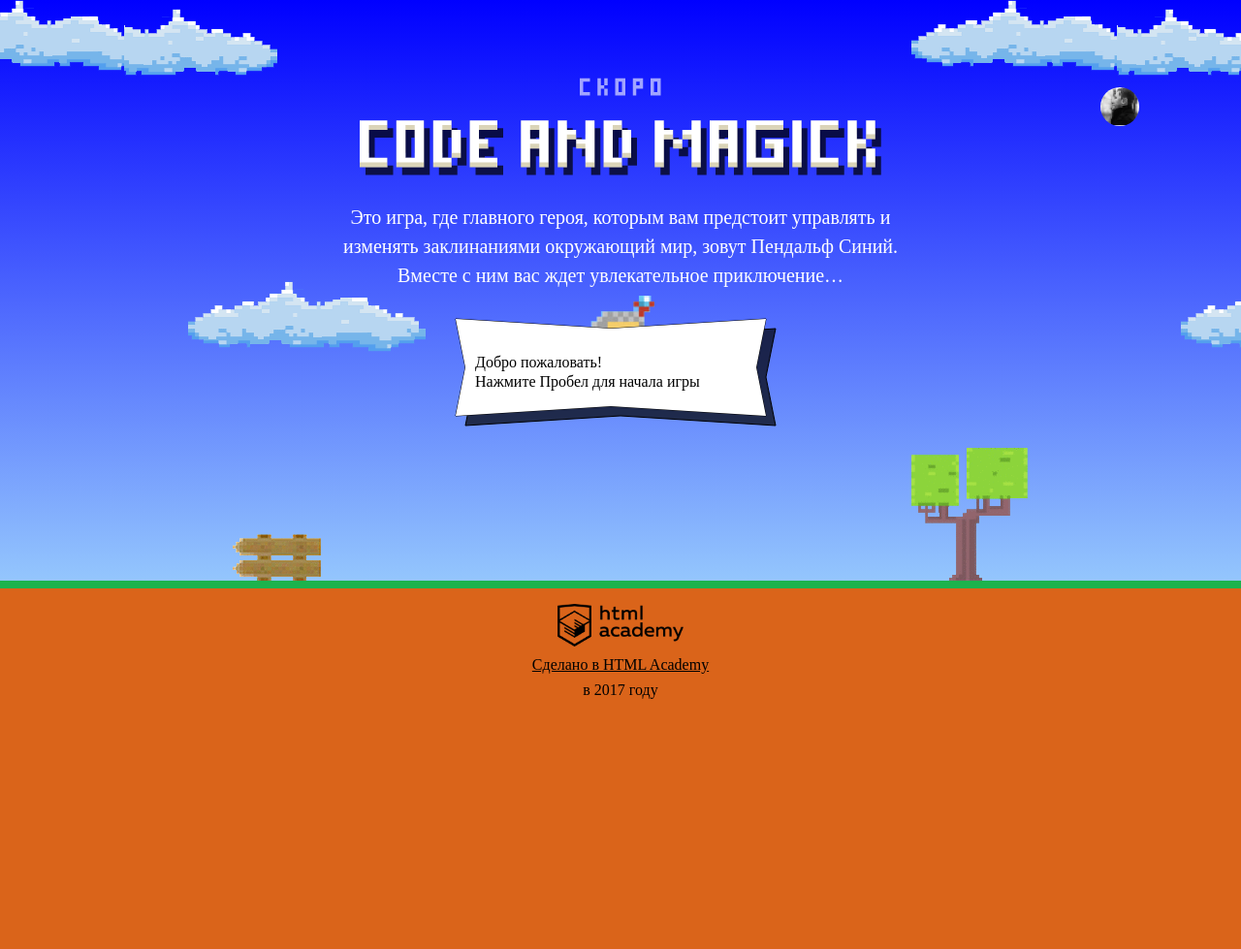
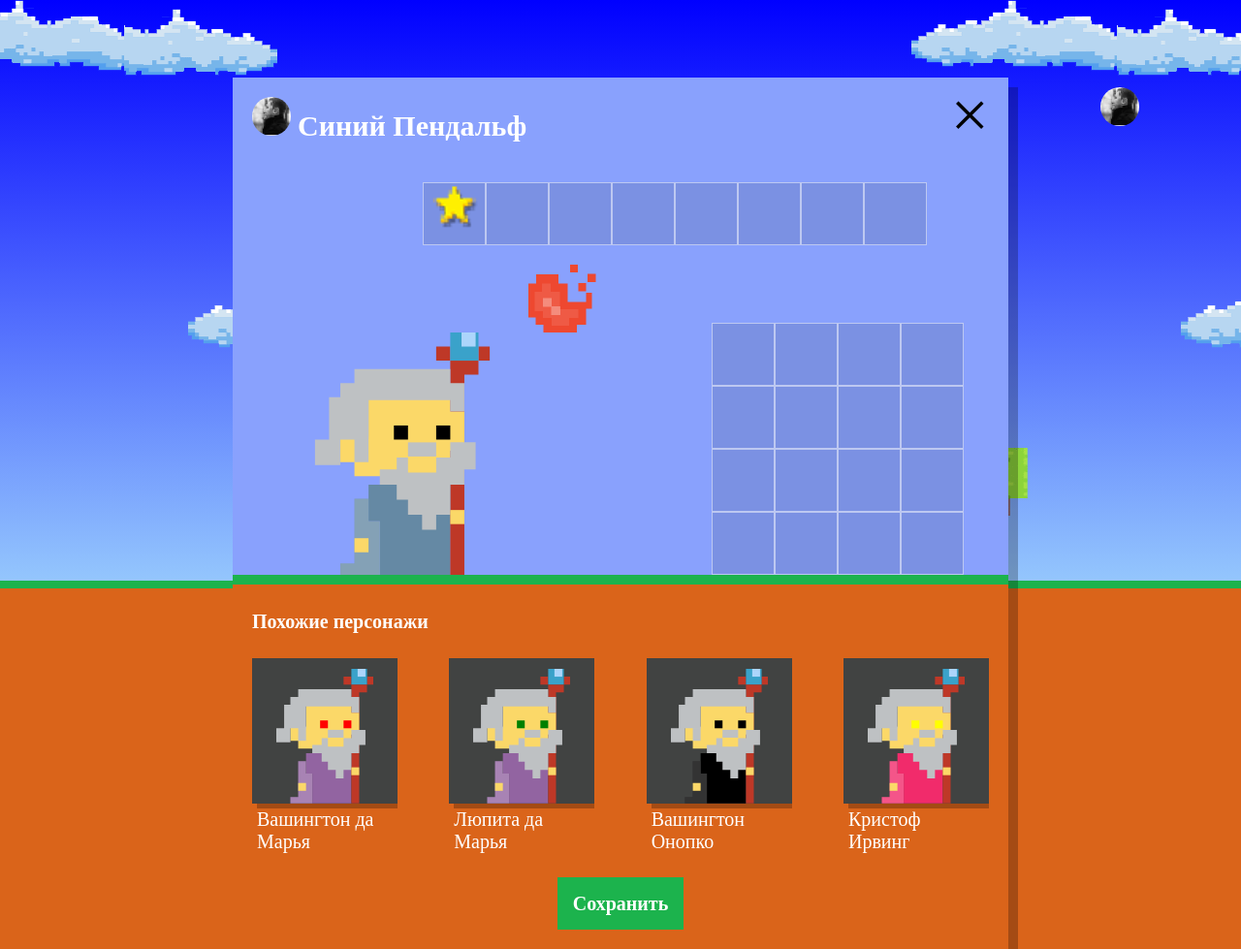
Before and after one commit to VanyaJedi/1124789-code-and-magick-19, a website: page index.html in a window 1280 px wide. Shown: the whole page at 97% size. Before the commit the page ends 800 px from the top, so only its background shows below. Drawn offline with Linux system fonts and the light colour scheme; a web font is replaced by a local one.

Commit message:
Добавляет блок с магами

```diff
--- a/index.html
+++ b/index.html
@@ -203,6 +203,7 @@
     return height/3 - getWizardHeight();
   }
 </script>
+<script src="js/setup.js"></script>
 <script src="js/stat.js"></script>
 <script src="js/game.js"></script>
 
--- /dev/null
+++ b/js/setup.js
@@ -0,0 +1,50 @@
+'use strict';
+
+var COUNT_WIZARD = 4;
+var names = ['Иван', 'Хуан Себастьян', 'Мария', 'Кристоф', 'Виктор', 'Юлия', 'Люпита', 'Вашингтон'];
+var surnames = ['да Марья', 'Верон', 'Мирабелла', 'Вальц', 'Онопко', 'Топольницкая', 'Нионго', 'Ирвинг'];
+var coatColors = ['rgb(101, 137, 164)', 'rgb(241, 43, 107)', 'rgb(146, 100, 161)', 'rgb(56, 159, 117)', 'rgb(215, 210, 55)', 'rgb(0, 0, 0)'];
+var eyesColors = ['black', 'red', 'blue', 'yellow', 'green'];
+var wizards = [];
+var wizardTemplate = document.querySelector('#similar-wizard-template').content.querySelector('.setup-similar-item');
+var fragmentWizard = document.createDocumentFragment();
+
+var getRandomVaue = function (arr) {
+  return arr[Math.floor(Math.random() * arr.length)];
+};
+
+var generateWizard = function () {
+  return {
+    name: getRandomVaue(names),
+    surname: getRandomVaue(surnames),
+    coatColor: getRandomVaue(coatColors),
+    eyesColor: getRandomVaue(eyesColors),
+  };
+};
+
+var fillWizards = function () {
+  for (var i = 0; i < COUNT_WIZARD; i++) {
+    wizards.push(generateWizard());
+  }
+};
+
+var renderWizard = function (wizardElement) {
+  var wizardNode = wizardTemplate.cloneNode(true);
+  wizardNode.querySelector('.setup-similar-label').innerText = wizardElement.name + ' ' + wizardElement.surname;
+  wizardNode.querySelector('.wizard-coat').style.fill = wizardElement.coatColor;
+  wizardNode.querySelector('.wizard-eyes').style.fill = wizardElement.eyesColor;
+  return wizardNode;
+};
+
+var appendWizard = function (arr) {
+  for (var i = 0; i < arr.length; i++) {
+    fragmentWizard.appendChild(renderWizard(arr[i]));
+  }
+  document.querySelector('.setup-similar-list').appendChild(fragmentWizard);
+};
+
+
+document.querySelector('.setup').classList.remove('hidden');
+fillWizards();
+appendWizard(wizards);
+document.querySelector('.setup-similar').classList.remove('hidden');
```
